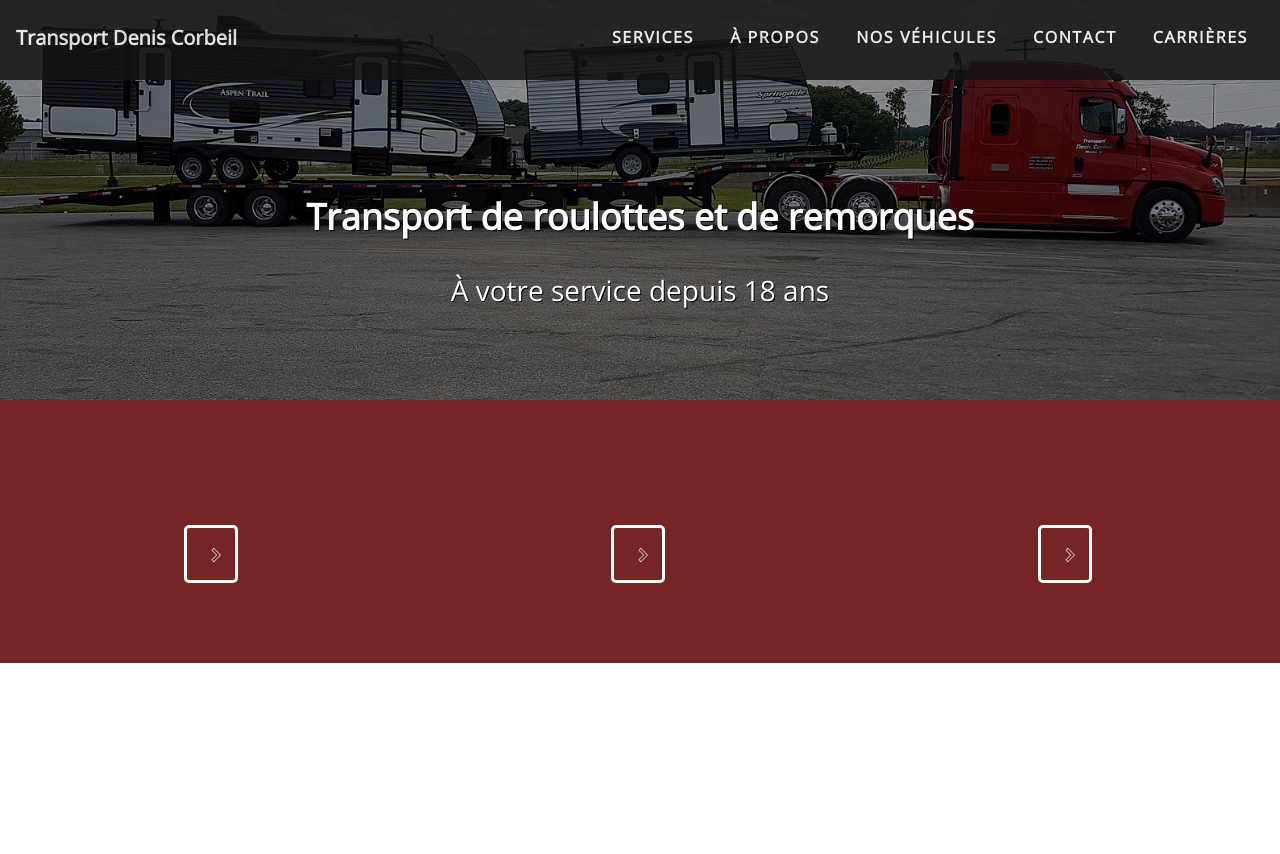
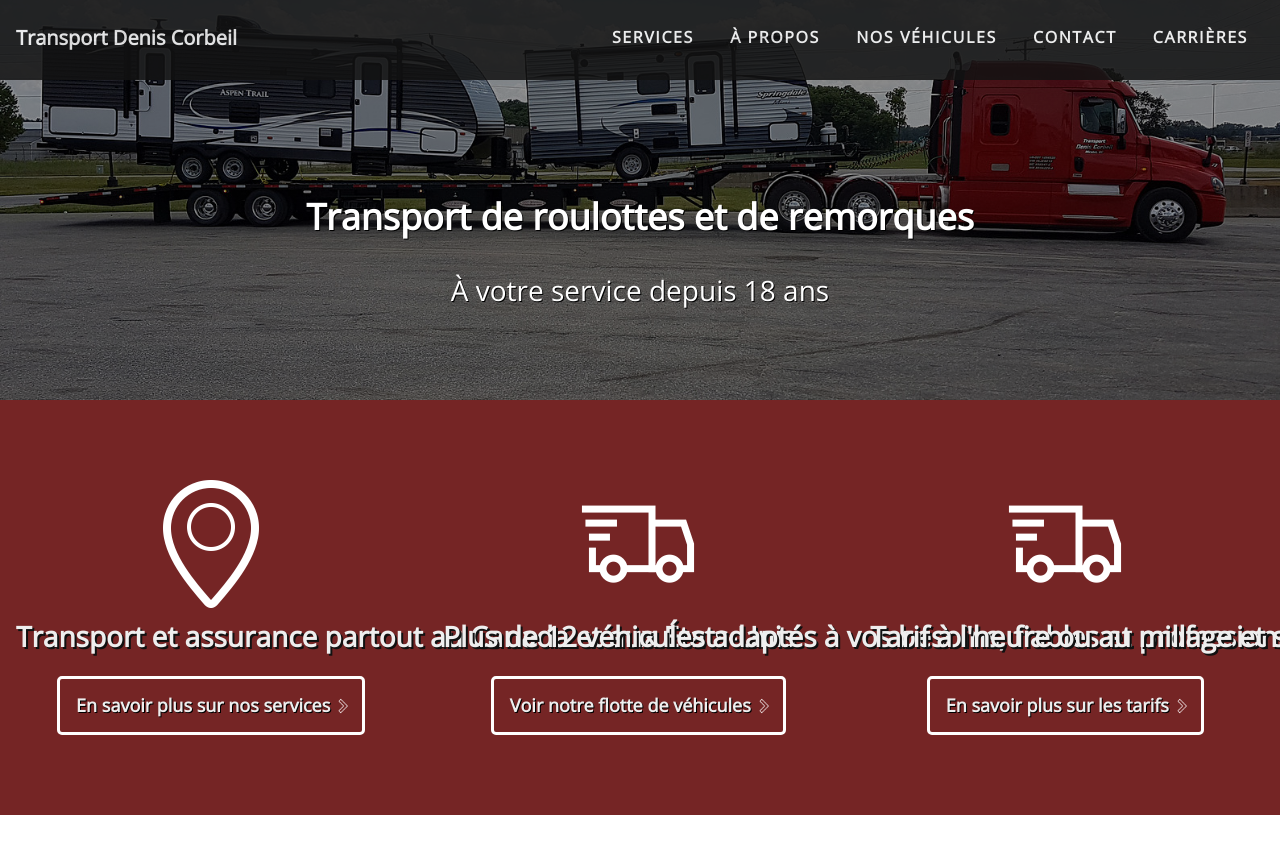
Before and after one commit to ouarez/tdc-jekyll, a Jekyll site: the page built from index.md, in a window 1280 px wide. Shown: the top 854 px of the page. Built offline with Jekyll 4.4.1, drawn with Linux system fonts in a browser that asks for light colours; nearby versions of some CDN libraries; a script that is not in the unit is left out.

Commit message:
Update Éditer le contenu des pages “home”

```diff
--- a/index.md
+++ b/index.md
@@ -7,4 +7,16 @@ description: >-
 cover_image: /img/tdc.jpg
 slogan1: Transport de roulottes et de remorques
 slogan2: À votre service depuis 18 ans
+icon1: /img/gps-white.png
+text1: Transport et assurance partout au Canada et aux États-Unis
+link1: En savoir plus sur nos services
+url1: /services
+icon2: /img/truck-white.png
+text2: 'Plus de 12 véhicules adaptés à vos besoins, fiables et professionnels'
+link2: Voir notre flotte de véhicules
+url2: /vehicules
+icon3: /img/truck-white.png
+text3: Tarif à l'heure ou au millage et sans surprise
+link3: En savoir plus sur les tarifs
+url3: /services
 ---
```
